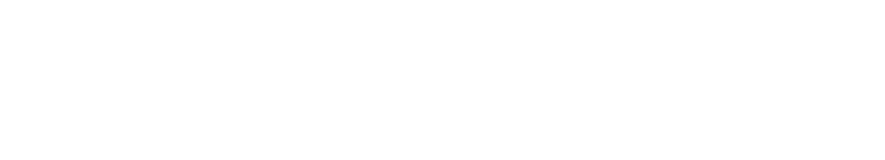
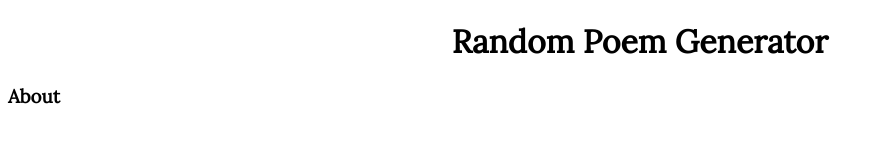
Before and after one commit to MPmonks/PoemGenerator, a plain HTML site: page index.html in a window 1280 px wide. Shown: the whole page, without its empty margins (0-885 px from the left). Drawn offline with Linux system fonts and the light colour scheme.

Commit message:
adding fonts and html content

```diff
--- a/index.html
+++ b/index.html
@@ -8,14 +8,21 @@
     <meta name="description" content="Random Poem Generator">
     <meta name="viewport" content="width=device-width, initial-scale=1">
     <link rel="stylesheet" href="main.css">
-
-
+    <link href="https://fonts.googleapis.com/css?family=Lato|Lora" rel="stylesheet">
 
     </head>
 
     <body>
 
-        </header>
+        <h1>Random Poem Generator</h1>
+
+        <div class="choices">
+
+        </div>
+
+        <div id="output"></div>
+
+        <h3>About</h3>
 
     </body>
 
--- a/main.css
+++ b/main.css
@@ -1,6 +1,14 @@
 body {
-    font-family: 'Catamaran', 'Verdana', sans-serif;
     max-height: 100%;
     max-width: 100%;
+    font-family: 'Lora', 'Times New Roman', serif;
+}
 
+h1 {
+    font-family: 'Lora', 'Times New Roman', serif;
+    text-align: center;
 }
+
+#output {
+    font-family: 'Lato', 'Verdana', sans-serif;
+}
```
